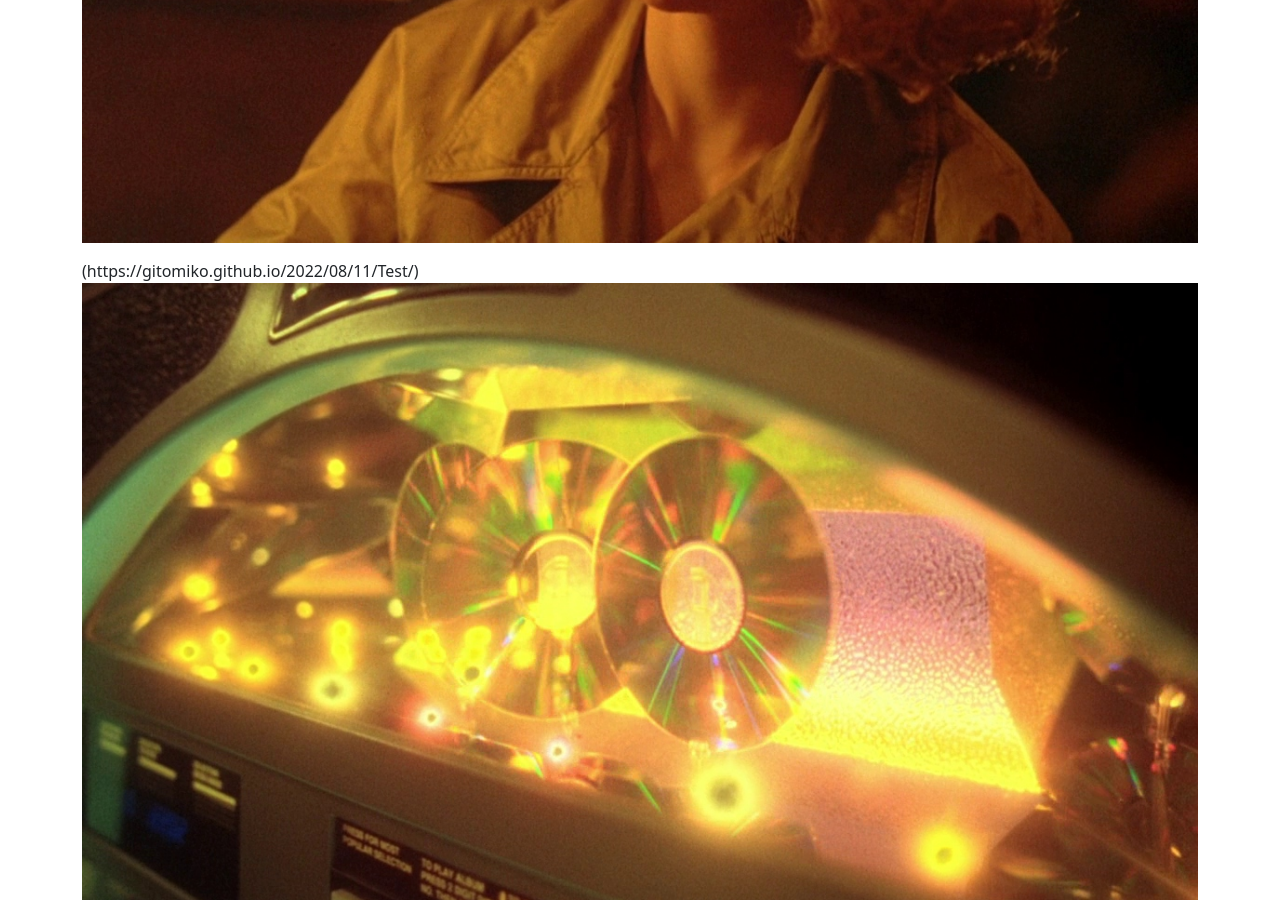
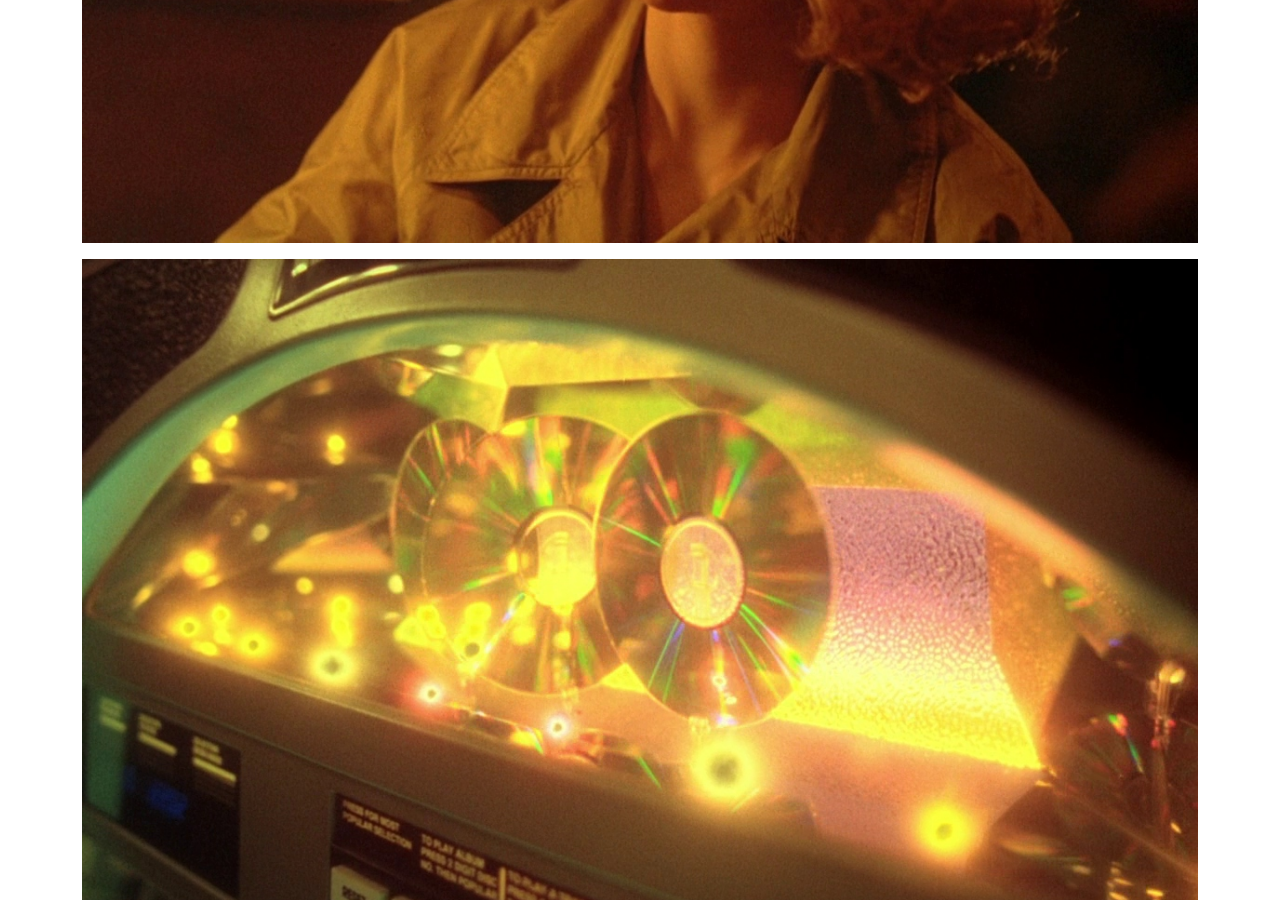
Before and after one commit to gitomiko/gitomiko.github.io, a Jekyll site: the page built from portfolio.md, in a window 1280 px wide and 900 px high, scrolled down 670 px. Built offline with Jekyll 4.4.1, drawn with Linux system fonts in a browser that asks for light colours.

Commit message:
link inside image link try 2

```diff
--- a/portfolio.md
+++ b/portfolio.md
@@ -8,7 +8,7 @@
 
 These are screencaps from Chungking Express
 
-![Chungking Express screencap 1]({{site.baseurl}}/assets/images/sample_portfolio/1.jpg)(https://gitomiko.github.io/2022/08/11/Test/)
+[![Chungking Express screencap 1]({{site.baseurl}}/assets/images/sample_portfolio/1.jpg)](https://gitomiko.github.io/2022/08/11/Test/)
 ![Chungking Express Screencap 2]({{site.baseurl}}/assets/images/sample_portfolio/2.jpg)
 ![Chungking Express Screencap 3]({{site.baseurl}}/assets/images/sample_portfolio/3.jpg)
 ![Chungking Express Screencap 4]({{site.baseurl}}/assets/images/sample_portfolio/4.jpg)
```
